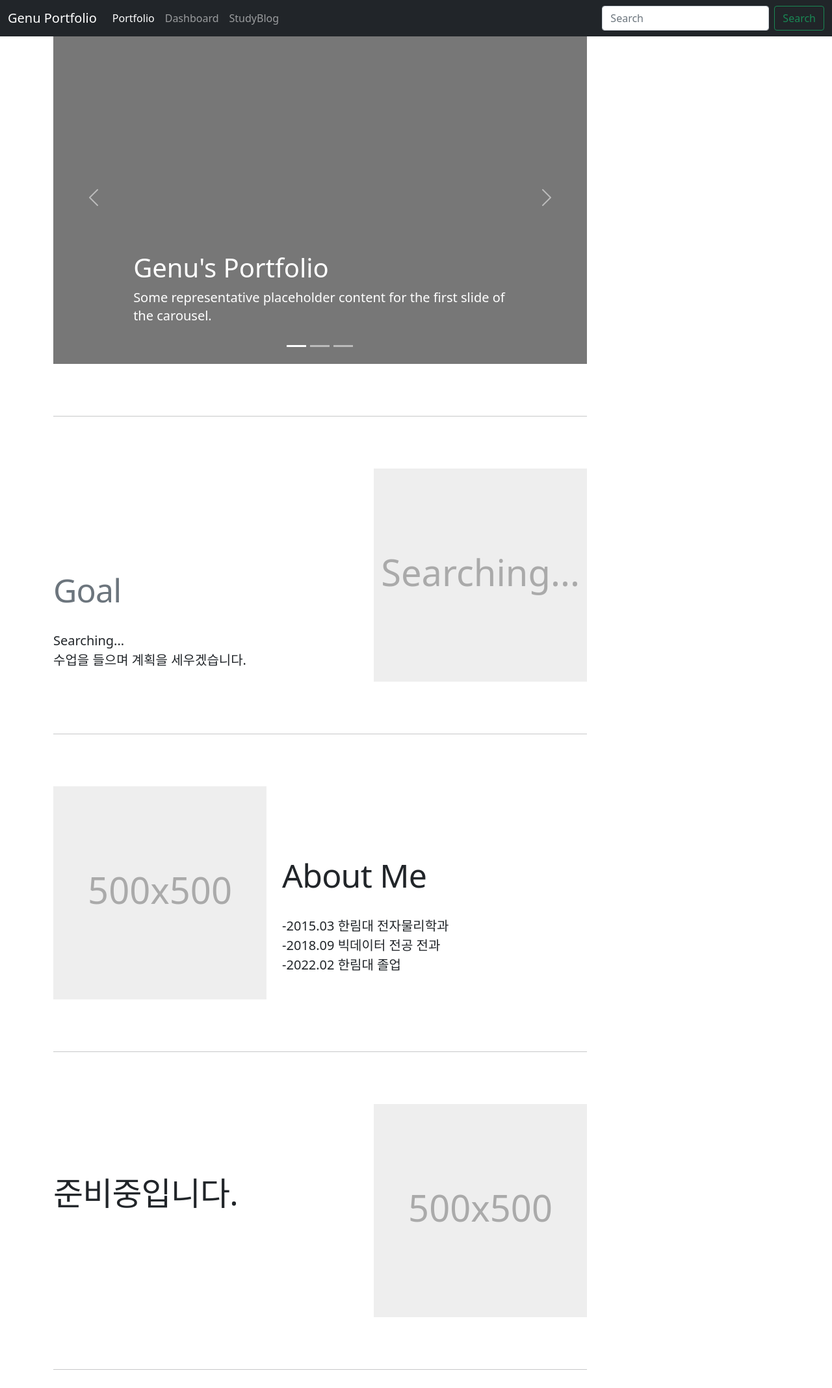
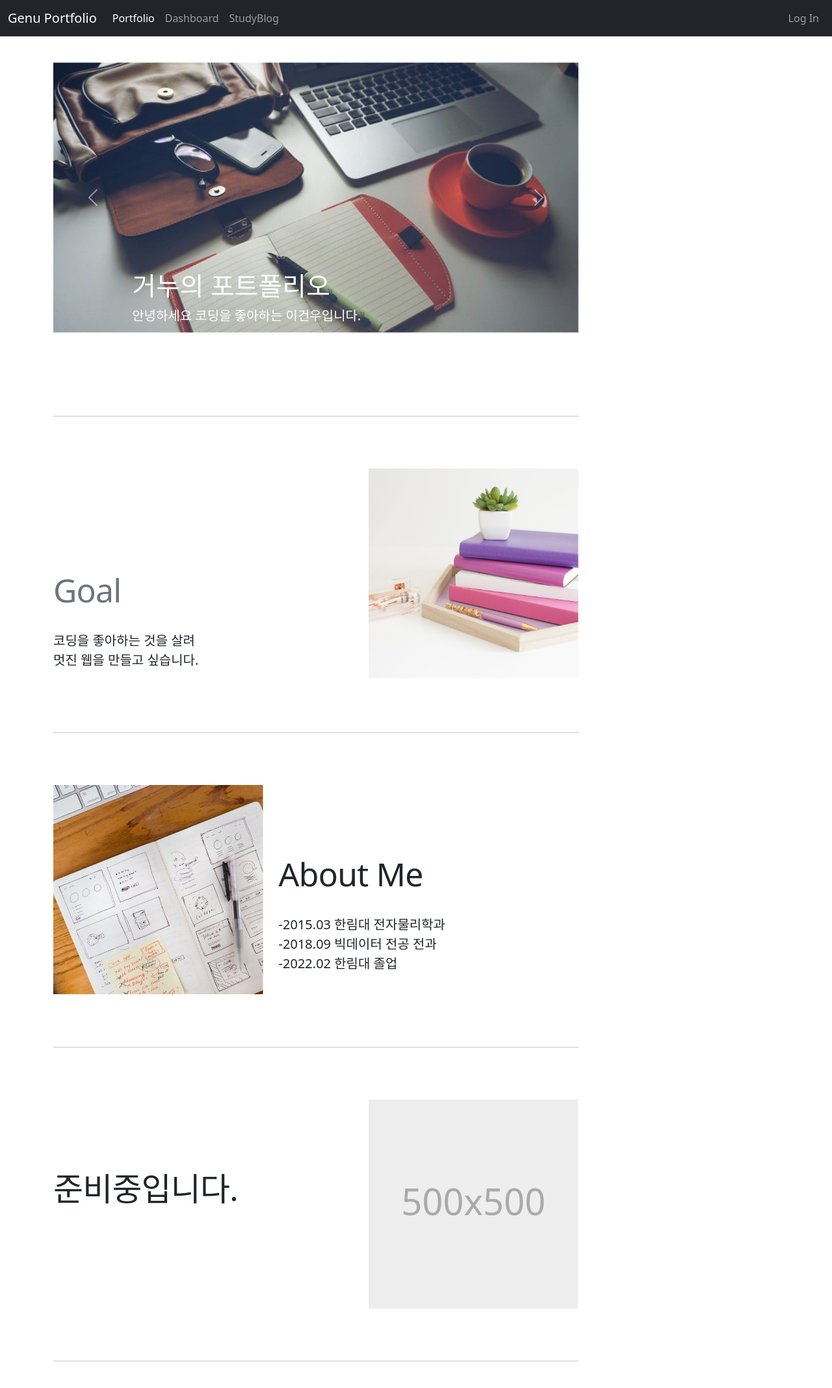
Before and after one commit to GenuLee/BoardMaker_TeamProject, a Django app: page / in a window 1280 px wide. Shown: the top 2136 px of the page at 65% size. After the commit the page ends 2095 px from the top, so only its background shows below. Run offline with Django 4.2, Linux system fonts and the light colour scheme; some libraries are stand-ins or nearby versions.

Commit message:
포트폴리오 홈페이지 1차

```diff
--- a/blog/templates/blog/index.html
+++ b/blog/templates/blog/index.html
@@ -16,32 +16,32 @@
     </div>
     <div class="carousel-inner">
       <div class="carousel-item active">
-        <svg class="bd-placeholder-img" width="100%" height="100%" xmlns="http://www.w3.org/2000/svg" aria-hidden="true" preserveAspectRatio="xMidYMid slice" focusable="false"><rect width="100%" height="100%" fill="#777"/></svg>
+        <svg class="bd-placeholder-img" width="100%" height="100%" xmlns="http://www.w3.org/2000/svg" aria-hidden="true" preserveAspectRatio="xMidYMid slice" focusable="false"><image width="100%" height="100%" href="{% static '/img/img_laptop.jpg'%}"/></svg>
 
         <div class="container">
           <div class="carousel-caption text-start">
-            <h1>Genu's Portfolio</h1>
-            <p>Some representative placeholder content for the first slide of the carousel.</p>
+            <h1>거누의 포트폴리오</h1>
+            <p>안녕하세요 코딩을 좋아하는 이건우입니다.</p>
           </div>
         </div>
       </div>
       <div class="carousel-item">
-        <svg class="bd-placeholder-img" width="100%" height="100%" xmlns="http://www.w3.org/2000/svg" aria-hidden="true" preserveAspectRatio="xMidYMid slice" focusable="false"><rect width="100%" height="100%" fill="#777"/></svg>
+        <svg class="bd-placeholder-img" width="100%" height="100%" xmlns="http://www.w3.org/2000/svg" aria-hidden="true" preserveAspectRatio="xMidYMid slice" focusable="false"><image width="100%" height="100%" href="{% static '/img/img_keyboard.jpg'%}"/></svg>
 
         <div class="container">
           <div class="carousel-caption">
-            <h1>Another example headline.</h1>
-            <p>Some representative placeholder content for the second slide of the carousel.</p>
+            <h1>게임을 좋아합니다.</h1>
+            <p>저는 손이 바쁘게 움직이는 것을 좋아합니다.</p>
           </div>
         </div>
       </div>
       <div class="carousel-item">
-        <svg class="bd-placeholder-img" width="100%" height="100%" xmlns="http://www.w3.org/2000/svg" aria-hidden="true" preserveAspectRatio="xMidYMid slice" focusable="false"><rect width="100%" height="100%" fill="#777"/></svg>
+        <svg class="bd-placeholder-img" width="100%" height="100%" xmlns="http://www.w3.org/2000/svg" aria-hidden="true" preserveAspectRatio="xMidYMid slice" focusable="false"><image width="100%" height="100%" href="{% static '/img/img_bass.jpg'%}"/></svg>
 
         <div class="container">
           <div class="carousel-caption text-end">
-            <h1>One more for good measure.</h1>
-            <p>Some representative placeholder content for the third slide of this carousel.</p>
+            <h1>취미는 음악입니다.</h1>
+            <p>음악을 듣는 것을 좋아하고, 악기를 연주하는 것도 좋아합니다.</p>
           </div>
         </div>
       </div>
@@ -63,12 +63,12 @@
       <div class="col-md-7">
         <h2 class="featurette-heading"> <br> <span class="text-muted">Goal</span></h2>
         <p class="lead"><br>
-          Searching... <br>
-          수업을 들으며 계획을 세우겠습니다.
+          코딩을 좋아하는 것을 살려<br>
+          멋진 웹을 만들고 싶습니다.
         </p>
       </div>
       <div class="col-md-5">
-        <svg class="bd-placeholder-img bd-placeholder-img-lg featurette-image img-fluid mx-auto" width="500" height="500" xmlns="http://www.w3.org/2000/svg" role="img" aria-label="Placeholder: 500x500" preserveAspectRatio="xMidYMid slice" focusable="false"><title>Placeholder</title><rect width="100%" height="100%" fill="#eee"/><text x="50%" y="50%" fill="#aaa" dy=".3em">Searching...</text></svg>
+        <svg class="bd-placeholder-img bd-placeholder-img-lg featurette-image img-fluid mx-auto" width="500" height="500" xmlns="http://www.w3.org/2000/svg" role="img" aria-label="Placeholder: 500x500" preserveAspectRatio="xMidYMid slice" focusable="false"><image width="100%" height="100%" href="{% static '/img/img_books.jpg'%}"/></svg>
 
       </div>
     </div>
@@ -85,7 +85,7 @@
         </p>
       </div>
       <div class="col-md-5 order-md-1">
-        <svg class="bd-placeholder-img bd-placeholder-img-lg featurette-image img-fluid mx-auto" width="500" height="500" xmlns="http://www.w3.org/2000/svg" role="img" aria-label="Placeholder: 500x500" preserveAspectRatio="xMidYMid slice" focusable="false"><title>Placeholder</title><rect width="100%" height="100%" fill="#eee"/><text x="50%" y="50%" fill="#aaa" dy=".3em">500x500</text></svg>
+        <svg class="bd-placeholder-img bd-placeholder-img-lg featurette-image img-fluid mx-auto" width="500" height="500" xmlns="http://www.w3.org/2000/svg" role="img" aria-label="Placeholder: 500x500" preserveAspectRatio="xMidYMid slice" focusable="false"><image width="100%" height="100%" href="{% static '/img/img_sketchbook.jpg'%}"/></svg>
 
       </div>
     </div>
--- a/boardmaker_tp/urls.py
+++ b/boardmaker_tp/urls.py
@@ -23,7 +23,7 @@ urlpatterns = [
     path('admin/', admin.site.urls),
     path('', include('blog.urls')),
     path('dashboard/', include('dashboard.urls')),
-
+    path('accounts/', include('allauth.urls')),
 ]
 
 urlpatterns += static(settings.STATIC_URL)
--- a/dashboard/templates/dashboard/dashboard.html
+++ b/dashboard/templates/dashboard/dashboard.html
@@ -8,7 +8,7 @@
       <div class="card bg-yellow-100 border-0 shadow">
           <div class="card-header d-sm-flex flex-row align-items-center flex-0">
               <div class="d-block mb-3 mb-sm-0">
-                  <h2 class="fw-extrabold h5 mt-2">Top5 </h2>
+                  <h2 class="fw-extrabold h5 mt-2">공유 킥보드 시간당 비용 업체 Top5</h2>
               </div>
           </div>
           <div class="card-body p-2">
--- a/templates/partials/nav.html
+++ b/templates/partials/nav.html
@@ -1,3 +1,5 @@
+{% load socialaccount %}
+
 <header>
   <nav class="navbar navbar-expand-md navbar-dark fixed-top bg-dark">
     <div class="container-fluid">
@@ -17,11 +19,53 @@
             <a class="nav-link" href="#">StudyBlog</a>
           </li>
         </ul>
-        <form class="d-flex">
-          <input class="form-control me-2" type="search" placeholder="Search" aria-label="Search">
-          <button class="btn btn-outline-success" type="submit">Search</button>
-        </form>
+        <ul class="navbar-nav ml-auto">
+          {% if user.is_authenticated %}
+          <li class="nav-item dropdown">
+              <a class="nav-link dropdown-toggle" href="#" id="navbarDropdownMenuLink" role="button"
+                  data-toggle="dropdown" aria-haspopup="true" aria-expanded="false">
+                  {{ user.username }}
+              </a>
+              <div class="dropdown-menu" aria-labelledby="navbarDropdownMenuLink">
+                  <a class="dropdown-item" href="/accounts/logout/">Log Out</a>
+              </div>
+          </li>
+          {% else %}
+          <li class="nav-item">
+              <a class="nav-link" href="#" data-toggle="modal" data-target="#loginModal">Log In</a>
+          </li>
+          {% endif %}
+      </ul>
       </div>
     </div>
   </nav>
 </header>
+
+<!-- Modal -->
+<div class="modal fade" id="loginModal" tabindex="-1" role="dialog" aria-labelledby="logInModalLabel"
+  aria-hidden="true">
+  <div class="modal-dialog" role="document">
+      <div class="modal-content">
+          <div class="modal-header">
+              <h5 class="modal-title" id="loginModalLabel"> <i class="fas fa-sign-in-alt"></i>&nbsp Log In</h5>
+              <button type="button" class="close" data-dismiss="modal" aria-label="Close">
+                  <span aria-hidden="true">&times;</span>
+              </button>
+          </div>
+          <div class="modal-body">
+              <div class="row">
+                  <div class="col-md-6">
+                      <a role="button" class="btn btn-outline-dark btn-block btn-sm " href="{% provider_login_url 'google' %}"><i class="fab fa-google"></i>&nbsp&nbsp Log in with Google</a>
+                      <a role="button" class="btn btn-outline-dark btn-block btn-sm " href="/accounts/login/"><i class="fab fa-envelope"></i>&nbsp&nbsp Log in with Username</a>
+                  </div>
+                  <div class="col-md-6">
+                    <a role="button" class="btn btn-outline-dark btn-block btn-sm " href="/accounts/signup/"><i class="fab fa-envelope"></i>&nbsp&nbsp Sign Up with E-mail</a>
+                  </div>
+              </div>
+          </div>
+          <div class="modal-footer">
+              <button type="button" class="btn btn-secondary" data-dismiss="modal">Close</button>
+          </div>
+      </div>
+  </div>
+</div>
```
Also changed, not shown: blog/templates/blog/portfolio.html (+31 -14 lines), boardmaker_tp/settings.py (+20 -1 lines), csv/~$서울_서비스_업체_202204121656.csv (deleted, +0 -1 lines), csv/~$시간별가격_202204121656.csv (deleted, +0 -1 lines), static/css/portfolio.css (+24 -19 lines), blog/migrations/__init__.py (deleted), static/img/img_bass.jpg (added), static/img/img_books.jpg (added), static/img/img_keyboard.jpg (added), static/img/img_laptop.jpg (added), static/img/img_mac.jpg (added), static/img/img_macbook.jpg (added), static/img/img_sketchbook.jpg (added), 3 other files.
